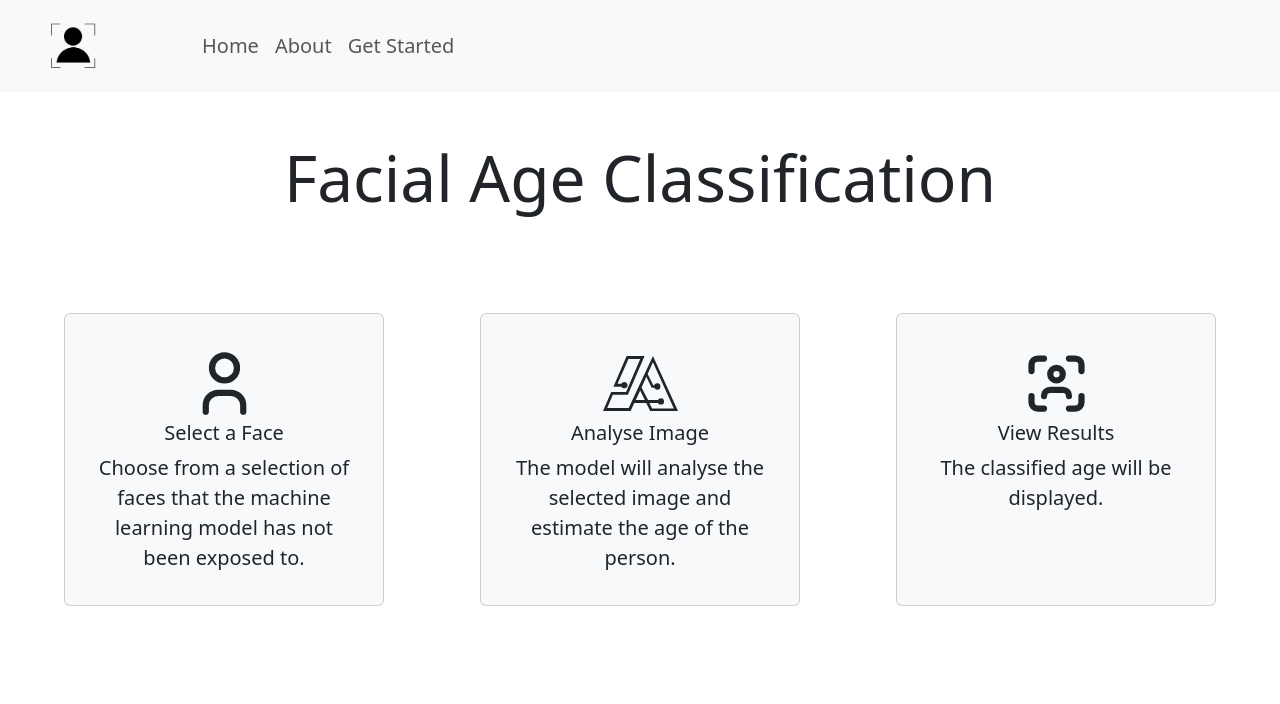
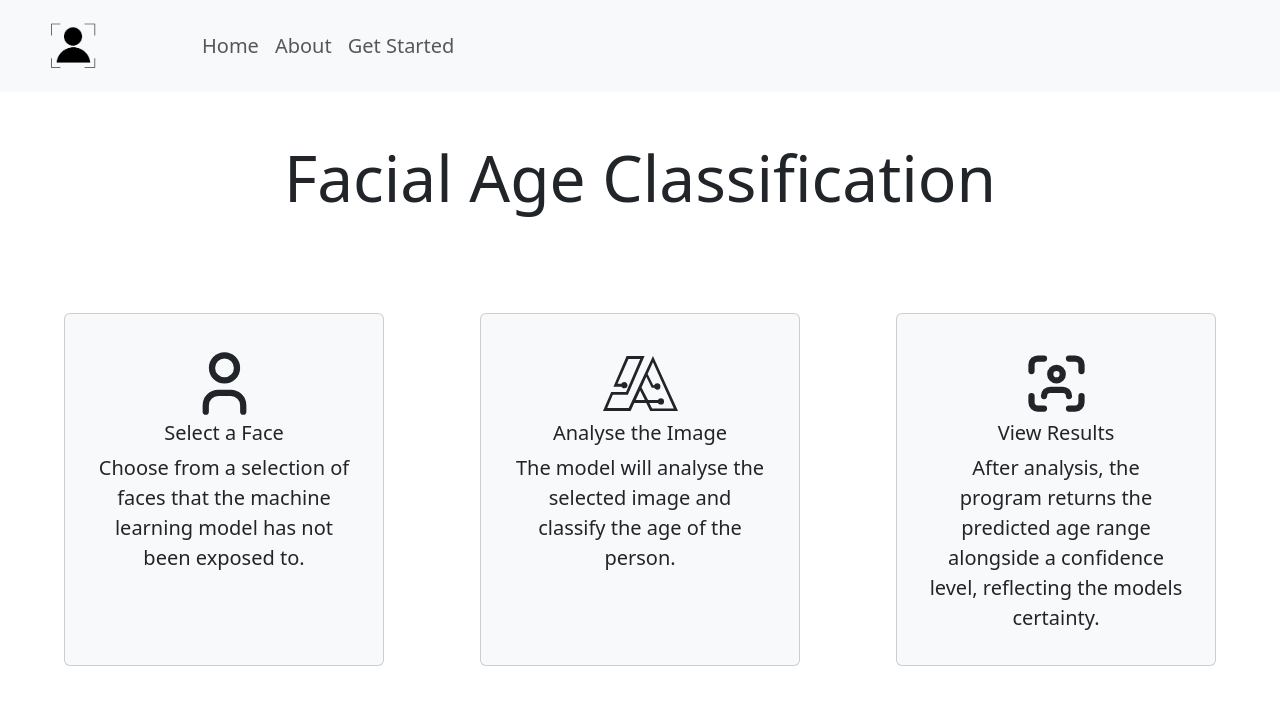
Before and after one commit to c-young02/Age-Classification, a React (Create React App) app in the folder website/: page / in a window 1280 px wide. Shown: the top 704 px of the page. Built offline with nearby package versions, Linux system fonts and the light colour scheme.

Commit message:
Updated Homepage steps to reflect addition of confidence level

```diff
--- a/website/src/components/StepCard/StepsData.js
+++ b/website/src/components/StepCard/StepsData.js
@@ -14,13 +14,13 @@ const steps = [
 	},
 	{
 		icon: <SiThealgorithms size={iconSize} />,
-		title: 'Analyse Image',
-		text: 'The model will analyse the selected image and estimate the age of the person.',
+		title: 'Analyse the Image',
+		text: 'The model will analyse the selected image and classify the age of the person.',
 	},
 	{
 		icon: <TbUserScan size={iconSize} />,
 		title: 'View Results',
-		text: 'The classified age will be displayed.',
+		text: 'After analysis, the program returns the predicted age range alongside a confidence level, reflecting the models certainty.',
 	},
 ];
 
```
